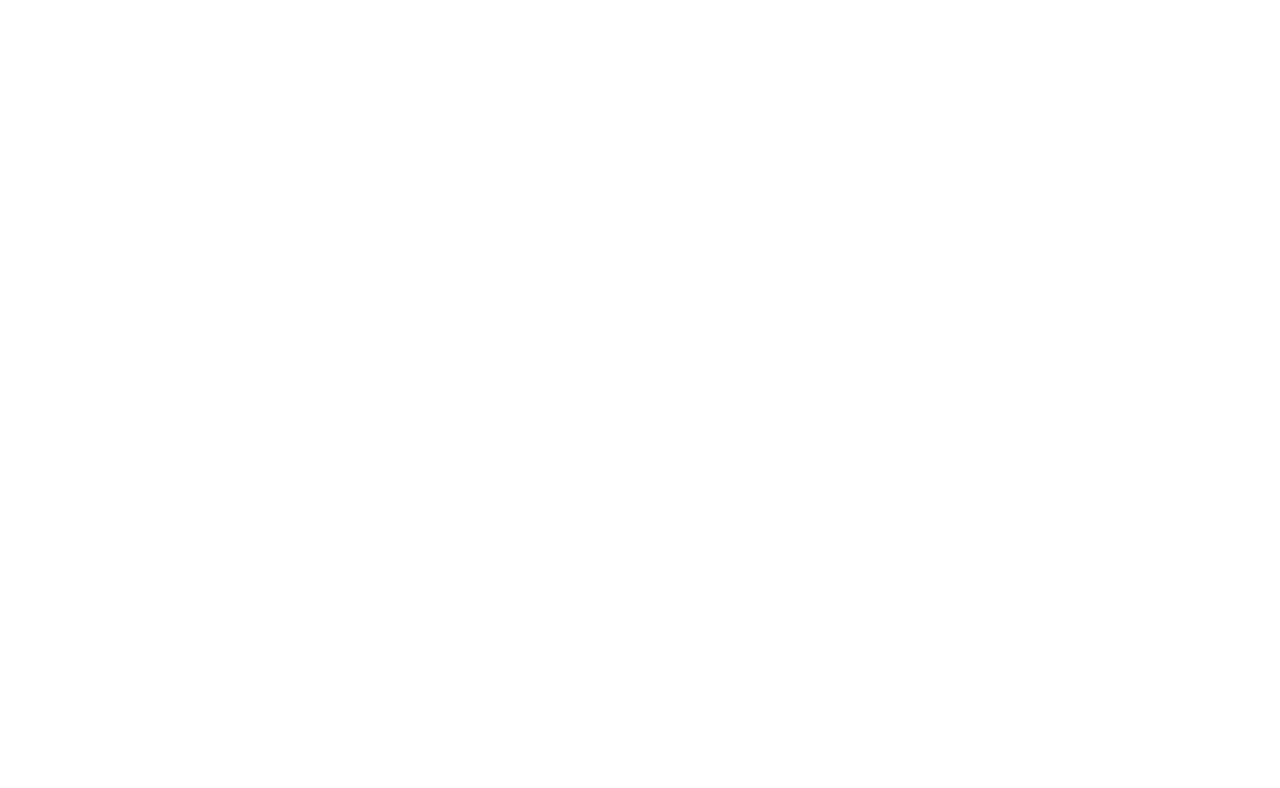
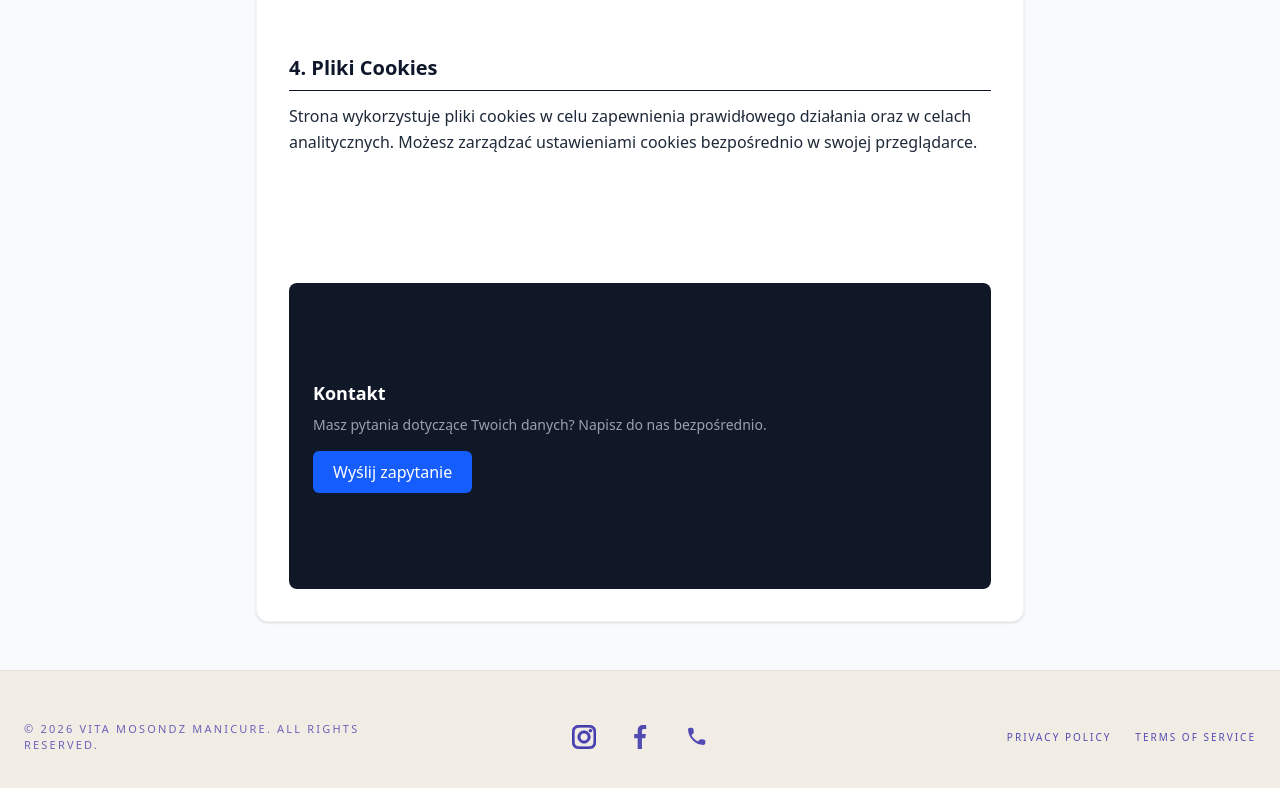
Before and after one commit to Stanislav-Zinovkin/nails-studio-frontend, a Next.js app: page /privacy in a window 1280 px wide. Before the commit this address had no page. Shown: the part 1722-2510 px from the top of the page. Before the commit the page ends 888 px from the top, so only its background shows below. Built offline with nearby package versions, Linux system fonts and the light colour scheme.

Commit message:
fixed-structure

```diff
--- a/src/app/layout.tsx
+++ b/src/app/layout.tsx
@@ -5,6 +5,7 @@
 import { Tenor_Sans, Montserrat } from 'next/font/google'
 import { LanguageProvider } from '@/context/LanguageContext'
 import SvgSprite from "@/public/SvgSprite"
+import Footer from '@/components/layout/Footer'
 
 
 interface RootLayoutProps {
@@ -38,6 +39,7 @@
            <SvgSprite/>
            <Header />
            <main >{children}</main>
+           <Footer/>
         </LanguageProvider>
       </body>
     </html>
--- a/src/app/page.tsx
+++ b/src/app/page.tsx
@@ -1,15 +1,9 @@
 import HeroSection from "@/components/sections/HeroSection"
-import Footer from "@/components/layout/Footer"
-import SvgSprite from "@/public/SvgSprite"
-import AboutSection from "./about/page"
 
 export default function Home() {
   return (
     <main>
-      <SvgSprite/>
       <HeroSection/>
-
-      <Footer/>
     </main>
   )
 }
--- /dev/null
+++ b/src/app/privacy/page.tsx
@@ -0,0 +1,9 @@
+import PrivacyPolicy from "@/components/sections/PrivacyPolicy";
+
+export default function Page() {
+    return(
+        <main>
+            <PrivacyPolicy />
+        </main>
+    )
+}
--- a/src/components/layout/Footer.tsx
+++ b/src/components/layout/Footer.tsx
@@ -1,6 +1,7 @@
 'use client'
 import Image from 'next/image'
-import PrivacyPolicy from '../sections/PrivacyPolicy'
+import Link from 'next/link'
+
 
 export default function Footer() {
   return (
@@ -27,9 +28,9 @@
             </a>
           </div>
           <div className='flex justify-center md:justify-end gap-6 order-3 uppercase font-sans text-[10px] tracking-[0.2em]'>
-            <a href='../sections/PrivacyPolicy' className='text-[#10069F]/70 hover:text-[#10069F] transition-colors duration-300'>
+            <Link href='/privacy' className='text-[#10069F]/70 hover:text-[#10069F] transition-colors duration-300'>
               Privacy Policy
-            </a>
+            </Link>
             <a href='#' className='text-[#10069F]/70 hover:text-[#10069F] transition-colors duration-300'>
               Terms of Service
             </a>
```
Also changed, not shown: src/components/sections/HeroSection.tsx (+0 -8 lines).
